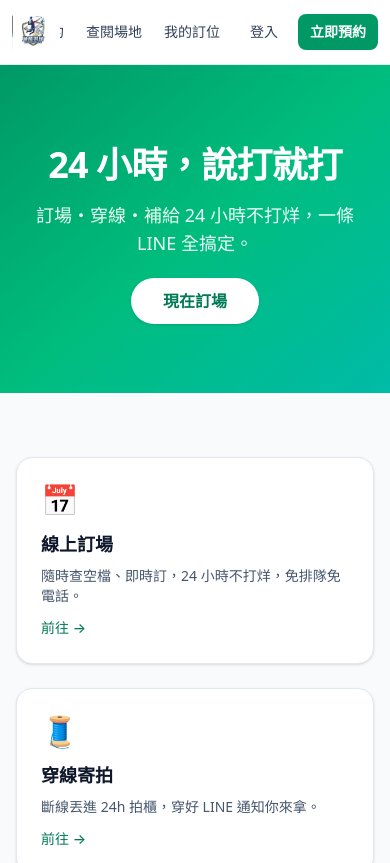
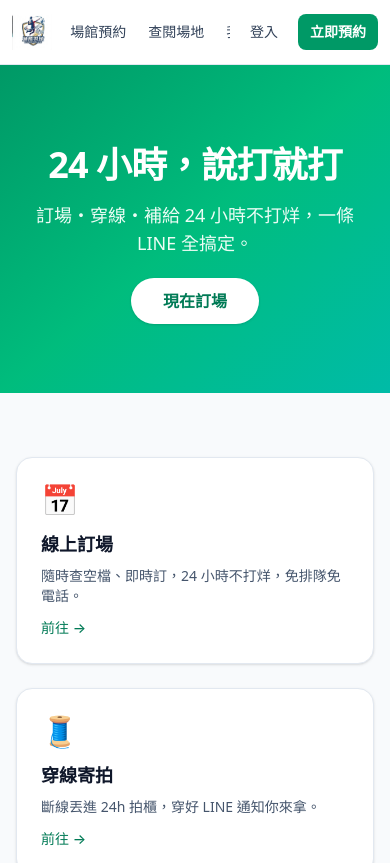
Before and after one commit to HemanJJ/Booking, a Next.js app: page / in a window 390 px wide. Shown: the top 863 px of the page. Built offline with nearby package versions, Linux system fonts and the light colour scheme; no server answers; the database is empty.

Commit message:
fix: Header nav 改 ml-auto（非 flex-1 強制撐滿）——admin 多按鈕不再第一個被壓成單字，可橫向滑動

```diff
--- a/src/components/HeaderInner.tsx
+++ b/src/components/HeaderInner.tsx
@@ -33,8 +33,8 @@ export default function HeaderInner({ member }: { member: HeaderMember }) {
           </span>
         </Link>
 
-        {/* nav 吃滿剩餘空間，可橫向滑動，每個按鈕方型不壓縮 */}
-        <nav className="flex min-w-0 flex-1 items-center justify-end gap-0.5 overflow-x-auto text-sm font-medium">
+        {/* nav：ml-auto 推到右，寬度自然，太多時橫向滾動，每按鈕不壓縮 */}
+        <nav className="flex min-w-0 items-center gap-0.5 overflow-x-auto text-sm font-medium sm:ml-auto">
           <Link
             href="/bookings/create"
             className="shrink-0 whitespace-nowrap rounded-md px-2.5 py-2 text-slate-700 hover:bg-slate-100"
```
